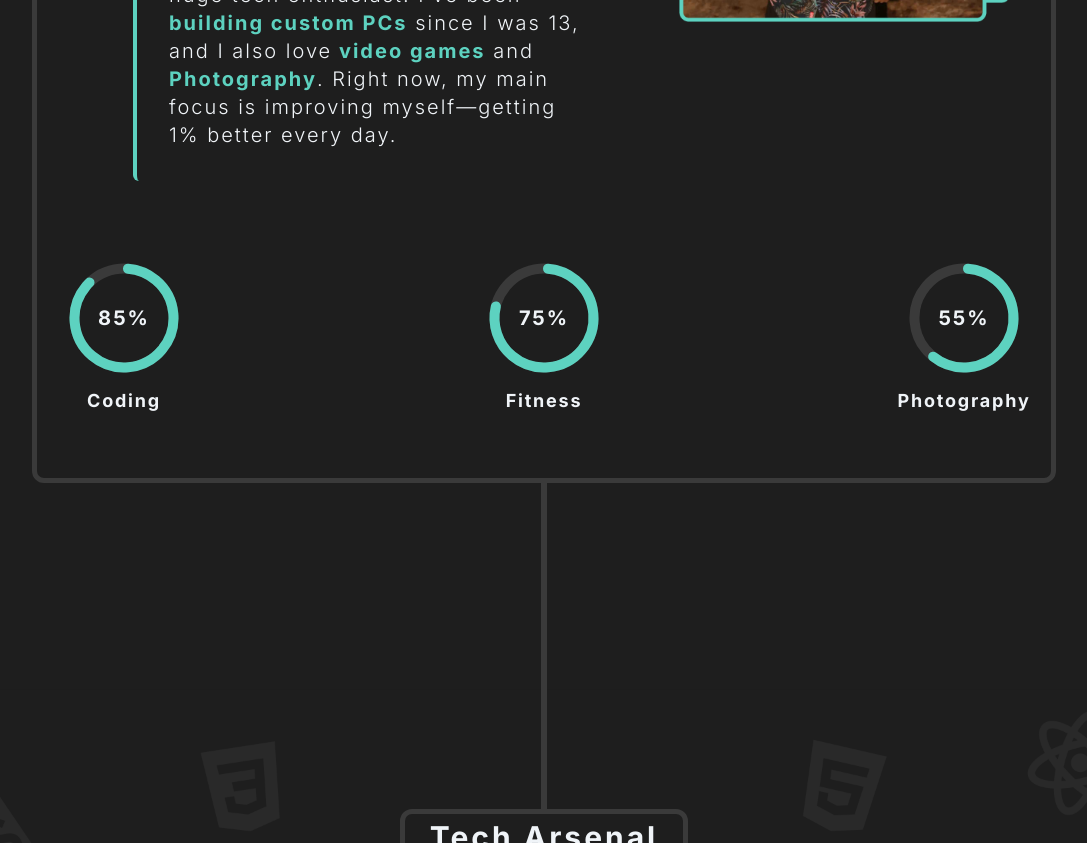
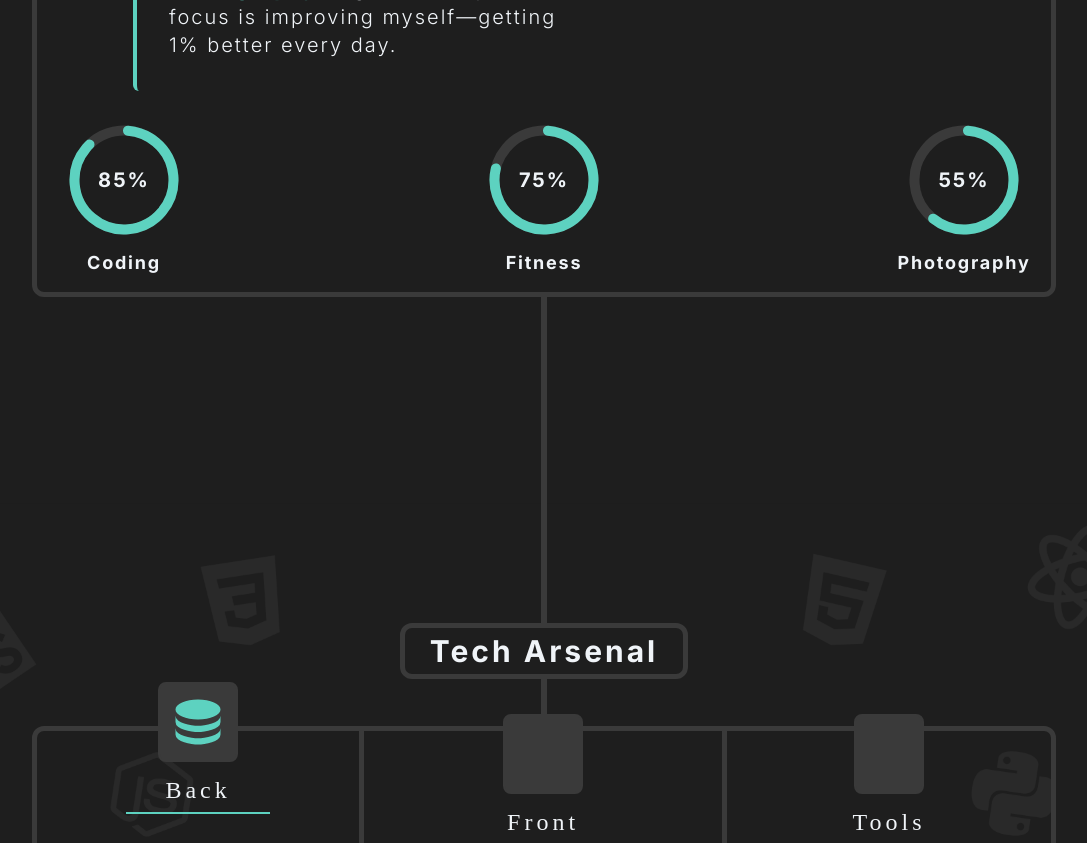
Before and after one commit to Charlatan2k/Portofolio, a Next.js app: page / in a window 1280 px wide. Shown: the part 1900-2743 px from the top of the page, without its empty margins (96-1183 px from the left). Built offline with nearby package versions, Linux system fonts and the light colour scheme; some icons are missing; a small style sheet from the web is missing.

Commit message:
feat: finish about section for laptopL view

```diff
--- a/src/app/components/Sections/About.tsx
+++ b/src/app/components/Sections/About.tsx
@@ -8,11 +8,11 @@ export default function About() {
   return (
     <div
       id='about'
-      className='flex xl:mt-[30%] 2xl:mt-[18%] w-full flex-col justify-center items-center'
+      className='flex xl:mt-[23%] 2xl:mt-[18%] w-full flex-col justify-center items-center'
     >
       <section
         id='#about'
-        className='border-[5px] flex flex-col items-center rounded-xl border-[var(--primary-gray)] w-[80%] h-[10%] pb-36'
+        className='border-[5px] flex flex-col items-center rounded-xl border-[var(--primary-gray)] w-[80%] h-[10%] 2xl:pb-36 xl:pb-12'
       >
         <header className='titles-div justify-center items-center flex gap-6 w-full mt-44'>
           <hr className='border-[2px] border-[var(--primary-gray)] w-[50%] xl:w-[8%]' />
@@ -74,7 +74,7 @@ export default function About() {
               </figure>
             </section>
           </div>
-          <section className=' flex items-end p-8 mt-12 justify-between mb-[-7%] h-44 w-full '>
+          <section className=' flex items-end p-8 xl:mt-12  2xl:mt-12 justify-between xl:mb-[-7%] pb-20 h-44 w-full '>
             <CircularProgressBar percentage={85} text={t('progressCircle1')} />
             <CircularProgressBar percentage={75} text='Fitness' />
             <CircularProgressBar percentage={55} text={t('progressCircle3')} />
```
